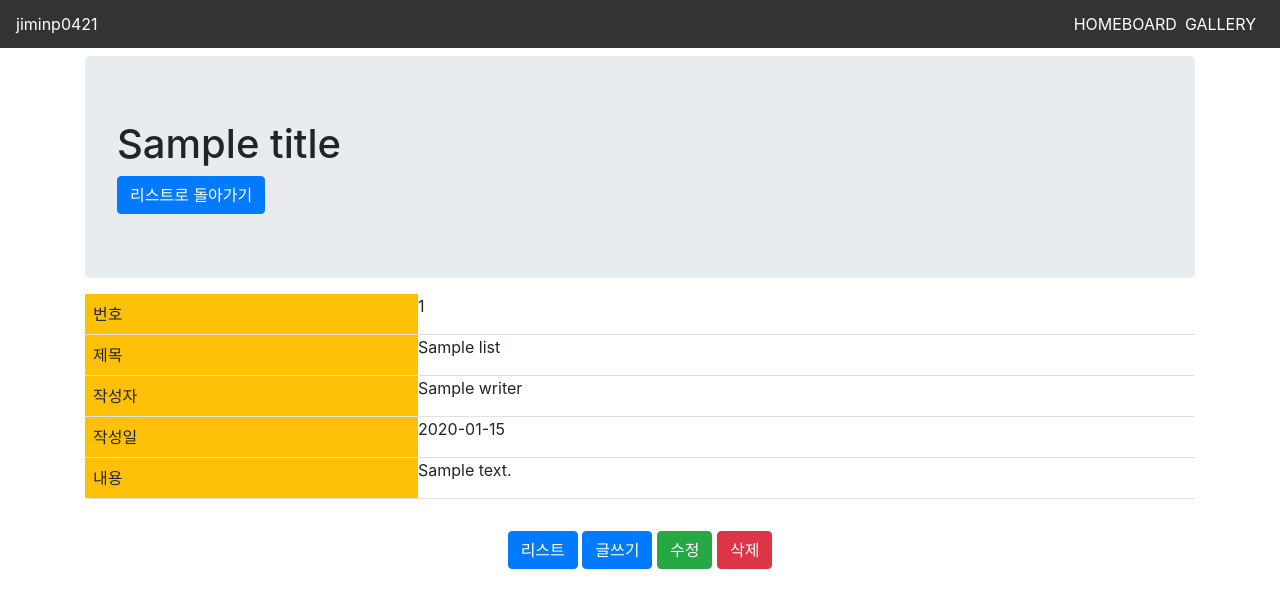
After one commit to jiminp0421/2020-kn-node-04-board, a Node server app: template views/board/view.pug in a window 1280 px wide. The commit adds this page. Shown: the top 608 px of the page. Run offline with Node 20, Linux system fonts and the light colour scheme; the template is opened without the code that fills it: most values are stand-ins (such as "Sample title", 1, 10 or a date in 2020).

Commit message:
list crud

```diff
--- /dev/null
+++ b/views/board/view.pug
@@ -0,0 +1,27 @@
+extends ../layout/default.pug
+block content
+	.container
+		.jumbotron.my-2
+			h1= title
+			button.btn.btn-primary(onclick="location.href='/board';") 리스트로 돌아가기
+		ul.my-3(style="list-style: none; padding: 0;")
+			li.d-flex.list.border-bottom
+				div(style="flex: 30% 0 0;").p-2.bg-warning 번호
+				div= list.id
+			li.d-flex.list.border-bottom
+				div(style="flex: 30% 0 0;").p-2.bg-warning 제목
+				div= list.title
+			li.d-flex.list.border-bottom
+				div(style="flex: 30% 0 0;").p-2.bg-warning 작성자
+				div= list.writer
+			li.d-flex.list.border-bottom
+				div(style="flex: 30% 0 0;").p-2.bg-warning 작성일
+				div= list.wdate
+			li.d-flex.list.border-bottom
+				div(style="flex: 30% 0 0;").p-2.bg-warning 내용
+				div= list.content
+		.p-3.text-center
+			button.btn.btn-primary(onclick=`location.href='/board'`) 리스트
+			button.btn.btn-primary(onclick=`location.href='/board/write'`) 글쓰기
+			button.btn.btn-success(onclick=`location.href='/board/update/${list.id}'`) 수정
+			button.btn.btn-danger(onclick=`location.href='/board/delete/${list.id}'`) 삭제
```
Also changed, not shown: routes/board.js (+32 -3 lines), views/board/list.pug (+9 -7 lines).
